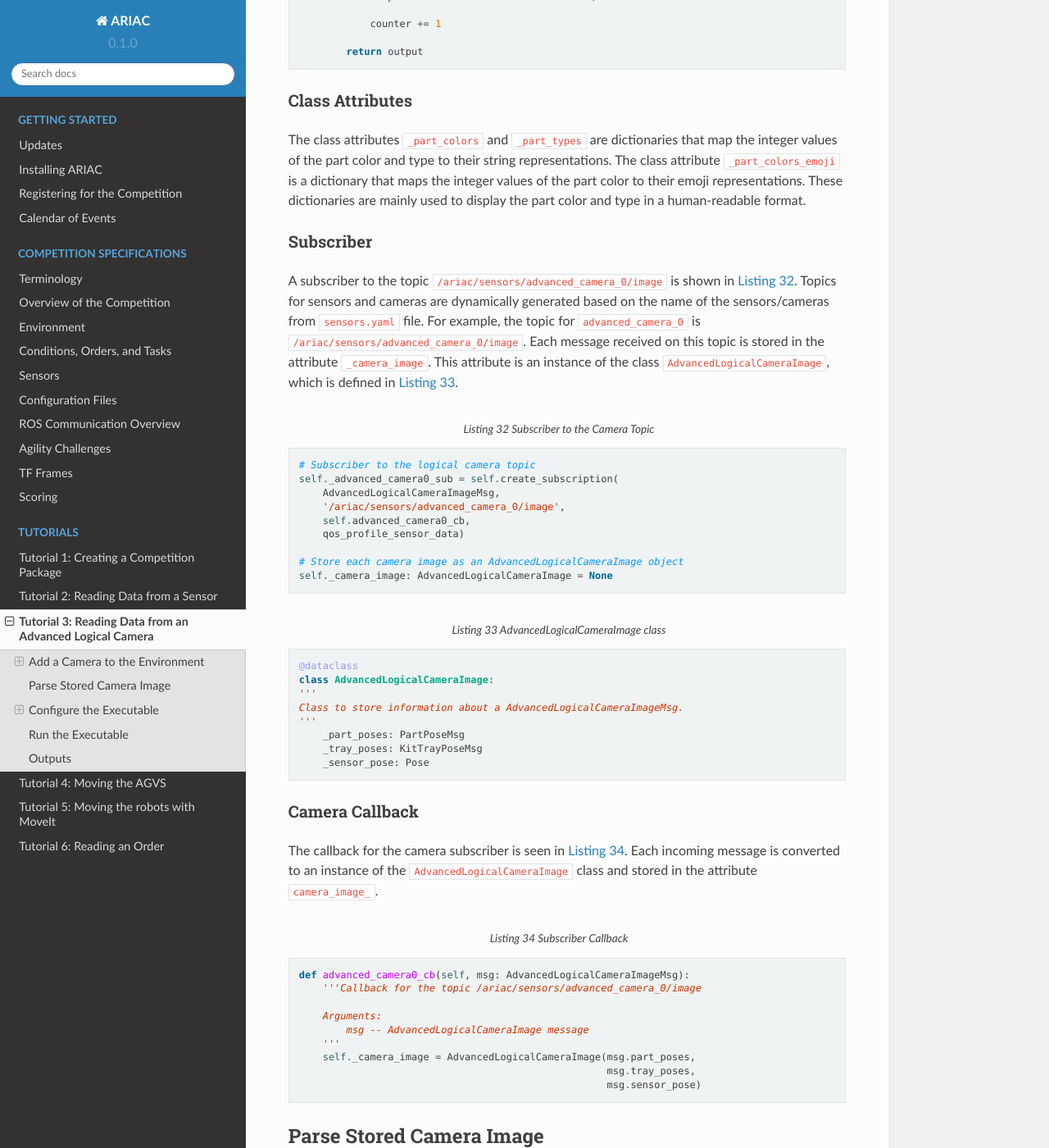
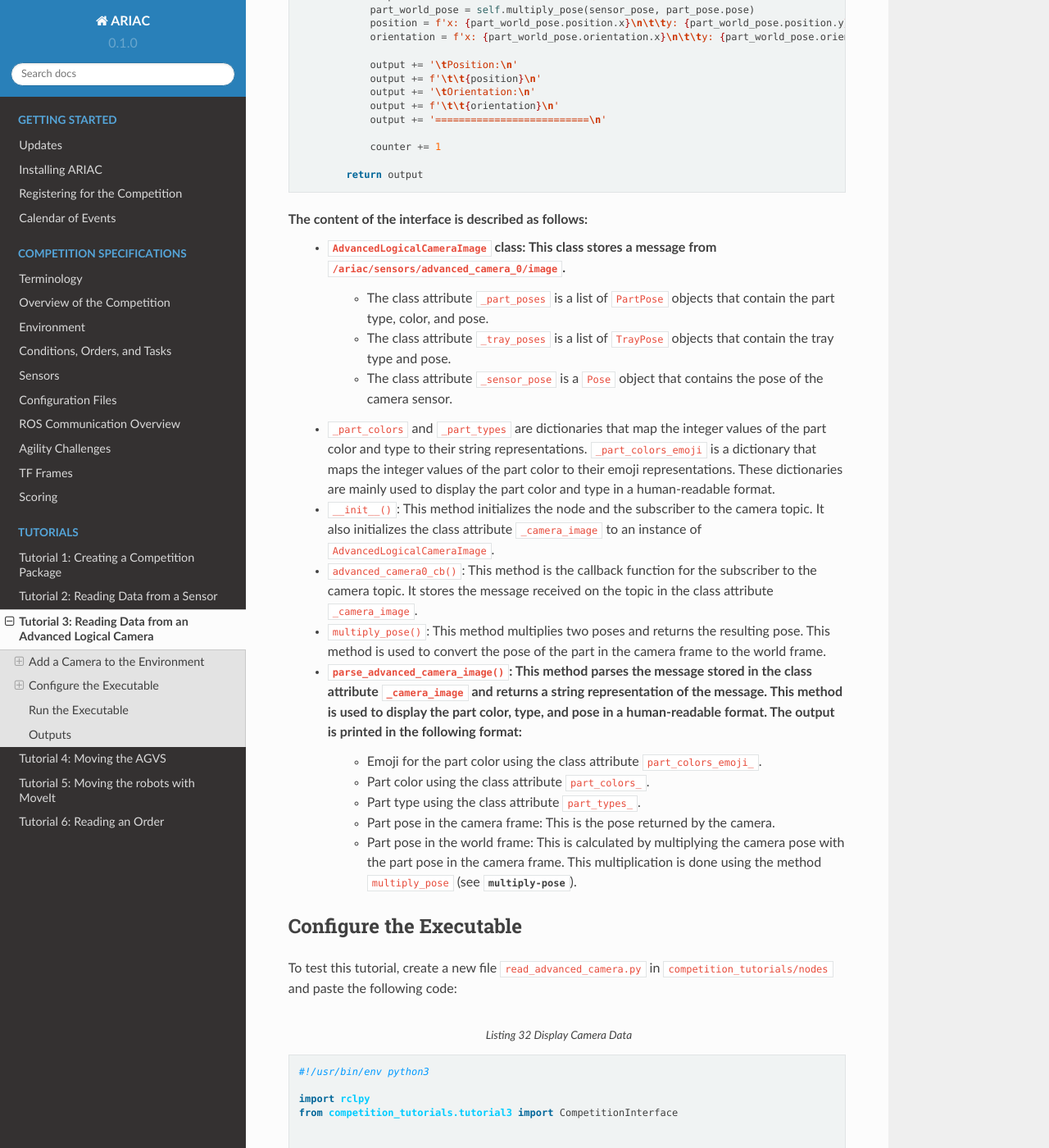
Before and after one commit to usnistgov/ARIAC, a Sphinx documentation site: the page built from docs/tutorials/tutorial_3.rst, in a window 1280 px wide and 1400 px high, scrolled down 5888 px. Shown: the whole window at 82% size. Built offline with Sphinx 7.4.7 and the Read the Docs theme 2.0.0, drawn with Linux system fonts in a browser that asks for light colours; some of the changed text lies outside the part shown.

Commit message:
tutorial 1

```diff
--- a/docs/tutorials/tutorial_3.rst
+++ b/docs/tutorials/tutorial_3.rst
@@ -82,10 +82,10 @@ You should see the camera above bins 1-4 as shown in the figure below.
 Competition Interface
 ^^^^^^^^^^^^^^^^^^^^^^^^^^^^^^^^
 
-The class ``CompetitionInterface`` used in this tutorial is shown in :numref:`competitioninterface`. The content of this class is described in the following sections.
+The interface used in this tutorial is shown in :numref:`competitioninterface`. The content of this class is described in the following sections.
 
 .. code-block:: python
-    :caption: CompetitionInterface class
+    :caption: Interface for tutorial 3
     :name: competitioninterface
 
     import rclpy
@@ -105,6 +105,15 @@ The class ``CompetitionInterface`` used in this tutorial is shown in :numref:`co
     )
 
     from std_srvs.srv import Trigger
+
+    @dataclass
+    class AdvancedLogicalCameraImage:
+    '''
+    Class to store information about a AdvancedLogicalCameraImageMsg.
+    '''
+        _part_poses: PartPoseMsg
+        _tray_poses: KitTrayPoseMsg
+        _sensor_pose: Pose
 
     class CompetitionInterface(Node):
         '''
@@ -328,168 +337,24 @@ The class ``CompetitionInterface`` used in this tutorial is shown in :numref:`co
             return output
 
 
-Class Attributes
-^^^^^^^^^^^^^^^^
 
-The class attributes ``_part_colors`` and ``_part_types`` are dictionaries that map the integer values of the part color and type to their string representations. The class attribute ``_part_colors_emoji`` is a dictionary that maps the integer values of the part color to their emoji representations.
-These dictionaries are mainly used to display the part color and type in a human-readable format.
-
-Subscriber
-^^^^^^^^^^
-
-A subscriber to the topic ``/ariac/sensors/advanced_camera_0/image`` is shown in :numref:`tutorial3-subscriber`. Topics for sensors and cameras are dynamically generated based on the name of the sensors/cameras from ``sensors.yaml`` file. For example, the topic for ``advanced_camera_0`` is ``/ariac/sensors/advanced_camera_0/image``.
-Each message received on this topic is stored in the attribute ``_camera_image``. This attribute is an instance of the class ``AdvancedLogicalCameraImage``, which is defined in :numref:`AdvancedLogicalCameraImage`.
-
-.. code-block:: python
-    :caption: Subscriber to the Camera Topic
-    :name: tutorial3-subscriber
-
-    # Subscriber to the logical camera topic
-    self._advanced_camera0_sub = self.create_subscription(
-        AdvancedLogicalCameraImageMsg,
-        '/ariac/sensors/advanced_camera_0/image',
-        self.advanced_camera0_cb,
-        qos_profile_sensor_data)
-
-    # Store each camera image as an AdvancedLogicalCameraImage object
-    self._camera_image: AdvancedLogicalCameraImage = None
+The content of the interface is described as follows:
+    - ``AdvancedLogicalCameraImage`` class: This class stores a message from  ``/ariac/sensors/advanced_camera_0/image``.
+        - The class attribute ``_part_poses`` is a list of ``PartPose`` objects that contain the part type, color, and pose.
+        - The class attribute ``_tray_poses`` is a list of ``TrayPose`` objects that contain the tray type and pose.
+        - The class attribute ``_sensor_pose`` is a ``Pose`` object that contains the pose of the camera sensor.
+    - ``_part_colors`` and ``_part_types`` are dictionaries that map the integer values of the part color and type to their string representations. ``_part_colors_emoji`` is a dictionary that maps the integer values of the part color to their emoji representations. These dictionaries are mainly used to display the part color and type in a human-readable format.
+    - ``__init__()``: This method initializes the node and the subscriber to the camera topic. It also initializes the class attribute ``_camera_image`` to an instance of ``AdvancedLogicalCameraImage``.
+    - ``advanced_camera0_cb()``: This method is the callback function for the subscriber to the camera topic. It stores the message received on the topic in the class attribute ``_camera_image``.
+    - ``multiply_pose()``: This method multiplies two poses and returns the resulting pose. This method is used to convert the pose of the part in the camera frame to the world frame.
+    - ``parse_advanced_camera_image()``: This method parses the message stored in the class attribute ``_camera_image`` and returns a string representation of the message. This method is used to display the part color, type, and pose in a human-readable format. The output is printed in the following format:
+        - Emoji for the part color using the class attribute ``part_colors_emoji_``.
+        - Part color using the class attribute ``part_colors_``.
+        - Part type using the class attribute ``part_types_``.
+        - Part pose in the camera frame: This is the pose returned by the camera.
+        - Part pose in the world frame: This is calculated by multiplying the camera pose with the part pose in the camera frame. This multiplication is done using the method ``multiply_pose`` (see  :numref:`multiply-pose`).
 
 
-.. code-block:: python
-    :caption: AdvancedLogicalCameraImage class
-    :name: AdvancedLogicalCameraImage
-
-    @dataclass
-    class AdvancedLogicalCameraImage:
-    '''
-    Class to store information about a AdvancedLogicalCameraImageMsg.
-    '''
-        _part_poses: PartPoseMsg
-        _tray_poses: KitTrayPoseMsg
-        _sensor_pose: Pose
-
-Camera Callback
-^^^^^^^^^^^^^^^
-
-The callback for the camera subscriber is seen in :numref:`advanced-camera-callback`.
-Each incoming message is converted to an instance of the ``AdvancedLogicalCameraImage`` class and stored in the attribute ``camera_image_``.
-
-.. code-block:: python
-    :caption: Subscriber Callback
-    :name: advanced-camera-callback
-
-    def advanced_camera0_cb(self, msg: AdvancedLogicalCameraImageMsg):
-        '''Callback for the topic /ariac/sensors/advanced_camera_0/image
-
-        Arguments:
-            msg -- AdvancedLogicalCameraImage message
-        '''
-        self._camera_image = AdvancedLogicalCameraImage(msg.part_poses,
-                                                        msg.tray_poses,
-                                                        msg.sensor_pose)
-
-
-Parse Stored Camera Image
---------------------------------
-
-
-To parse the attribute ``camera_image_`` (refer to :numref:`competition-interface`), create a new method in the ``competition_interface.py`` file as seen in :numref:`parse-advanced-camera-image`.
-This method parses the attribute ``camera_image_``  and prints its content to the standard output. The output is printed in the following format:
-
-  - Emoji for the part color using the class attribute ``part_colors_emoji_``.
-  - Part color using the class attribute ``part_colors_``.
-  - Part type using the class attribute ``part_types_``.
-  - Part pose in the camera frame: This is the pose returned by the camera.
-  - Part pose in the world frame: This is calculated by multiplying the camera pose with the part pose in the camera frame. This multiplication is done using the method ``multiply_pose`` (see  :numref:`multiply-pose`).
-
-.. code-block:: python
-    :caption: Parse AdvancedLogicalCameraImage Instance
-    :name: parse-advanced-camera-image
-
-    def parse_advanced_camera_image(self):
-            '''
-            Parse an AdvancedLogicalCameraImage message and return a string representation.
-            '''
-            output = '\n\n==========================\n'
-
-            sensor_pose: Pose = self._camera_image._sensor_pose
-
-            part_pose: PartPoseMsg
-
-            counter = 1
-            for part_pose in self._camera_image._part_poses:
-                part_color = CompetitionInterface._part_colors[part_pose.part.color].capitalize()
-                part_color_emoji = CompetitionInterface._part_colors_emoji[part_pose.part.color]
-                part_type = CompetitionInterface._part_types[part_pose.part.type].capitalize()
-                output += f'Part {counter}: {part_color_emoji} {part_color} {part_type}\n'
-                output += '==========================\n'
-                output += 'Camera Frame\n'
-                output += '==========================\n'
-                position = f'x: {part_pose.pose.position.x}\n\t\ty: {part_pose.pose.position.y}\n\t\tz: {part_pose.pose.position.z}'
-                orientation = f'x: {part_pose.pose.orientation.x}\n\t\ty: {part_pose.pose.orientation.y}\n\t\tz: {part_pose.pose.orientation.z}\n\t\tw: {part_pose.pose.orientation.w}'
-
-                output += '\tPosition:\n'
-                output += f'\t\t{position}\n'
-                output += '\tOrientation:\n'
-                output += f'\t\t{orientation}\n'
-                output += '==========================\n'
-                output += 'World Frame\n'
-                output += '==========================\n'
-                part_world_pose = self.multiply_pose(sensor_pose, part_pose.pose)
-                position = f'x: {part_world_pose.position.x}\n\t\ty: {part_world_pose.position.y}\n\t\tz: {part_world_pose.position.z}'
-                orientation = f'x: {part_world_pose.orientation.x}\n\t\ty: {part_world_pose.orientation.y}\n\t\tz: {part_world_pose.orientation.z}\n\t\tw: {part_world_pose.orientation.w}'
-
-                output += '\tPosition:\n'
-                output += f'\t\t{position}\n'
-                output += '\tOrientation:\n'
-                output += f'\t\t{orientation}\n'
-                output += '==========================\n'
-
-                counter += 1
-
-            return output
-
-.. code-block:: python
-    :caption: Transform using KDL frames
-    :name: multiply-pose
-
-    def multiply_pose(self, pose1: Pose, pose2: Pose):
-        '''
-        Use KDL to multiply two poses together.
-
-        Args:
-            pose1 (Pose): Pose of the first frame
-            pose2 (Pose): Pose of the second frame
-
-        Returns:
-            Pose: Pose of the resulting frame
-        '''
-
-        frame1 = PyKDL.Frame(PyKDL.Rotation.Quaternion(pose1.orientation.x,
-                                                       pose1.orientation.y,
-                                                       pose1.orientation.z,
-                                                       pose1.orientation.w),
-                             PyKDL.Vector(pose1.position.x, pose1.position.y, pose1.position.z))
-
-        frame2 = PyKDL.Frame(PyKDL.Rotation.Quaternion(pose2.orientation.x,
-                                                       pose2.orientation.y,
-                                                       pose2.orientation.z,
-                                                       pose2.orientation.w),
-                             PyKDL.Vector(pose2.position.x, pose2.position.y, pose2.position.z))
-
-        frame3: PyKDL.Frame = frame1 * frame2
-
-        tf2 = Pose()
-        tf2.position.x = frame3.p.x()
-        tf2.position.y = frame3.p.y()
-        tf2.position.z = frame3.p.z()
-        tf2.orientation.x = frame3.M.GetQuaternion()[0]
-        tf2.orientation.y = frame3.M.GetQuaternion()[1]
-        tf2.orientation.z = frame3.M.GetQuaternion()[2]
-        tf2.orientation.w = frame3.M.GetQuaternion()[3]
-
-        # return the resulting pose from frame3
-        return tf2
 
 
 
@@ -516,8 +381,6 @@ To test this tutorial, create a new file ``read_advanced_camera.py`` in ``compet
         while rclpy.ok():
         try:
         rclpy.spin_once(interface)
-        # interface.get_logger().info(
-            # f'Number of parts detected: {len(interface.camera_images)}', throttle_duration_sec=2.0)
 
         if interface.camera_image is not None:
             interface.get_logger().info(interface.parse_advanced_camera_image(), throttle_duration_sec=2.0)
@@ -554,7 +417,7 @@ Update ``CMakeLists.txt`` to add ``read_advanced_camera.py`` as an executable.
 Run the Executable
 --------------------------------
 
-Next, build the package and run the node. To do this navigate to ``ariac_ws`` and run the following commands:
+Next, build the package and run the executable.
 
 
 .. code-block:: bash
```
Also changed, not shown: other parts of docs/tutorials/tutorial_3.rst (+2 -1 lines).
